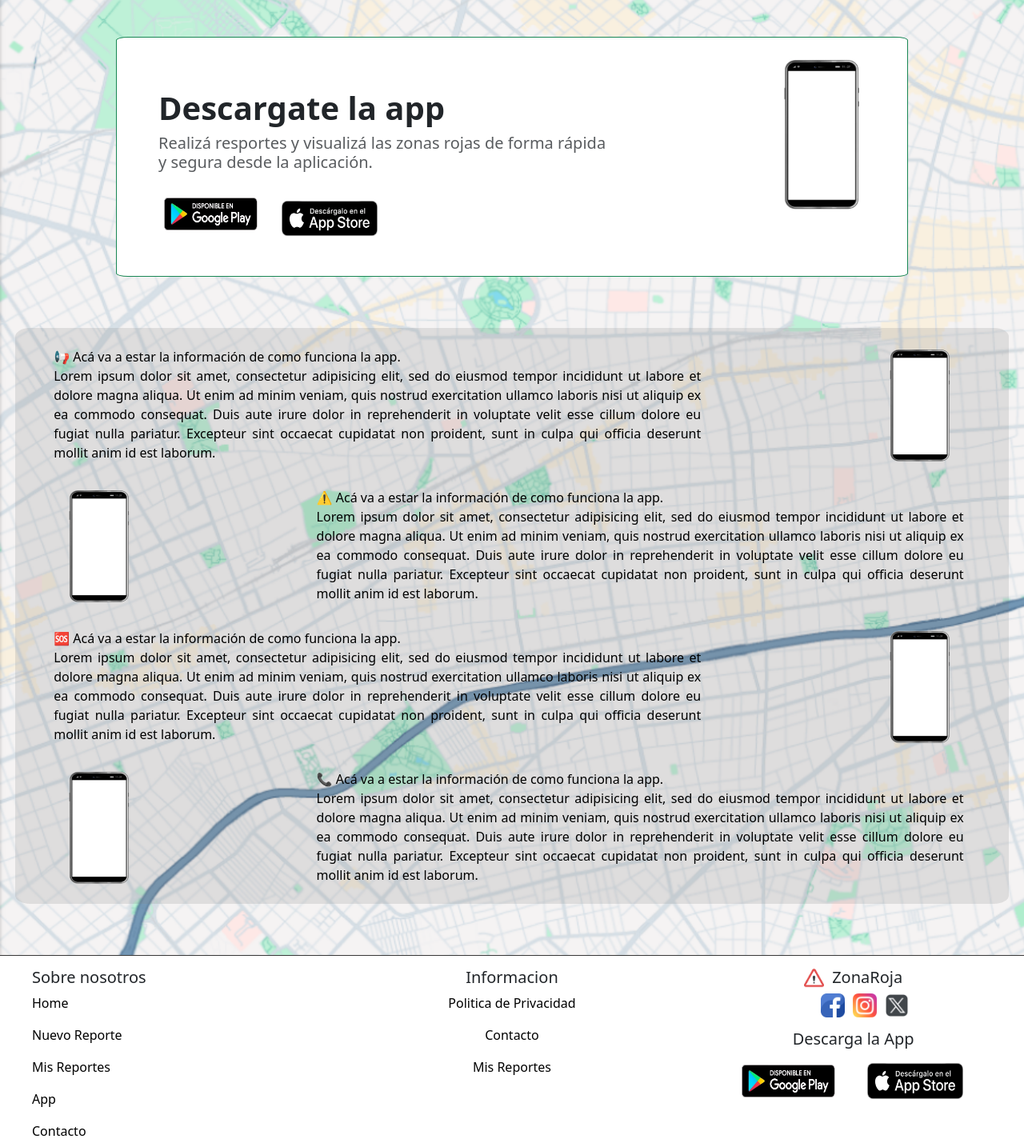
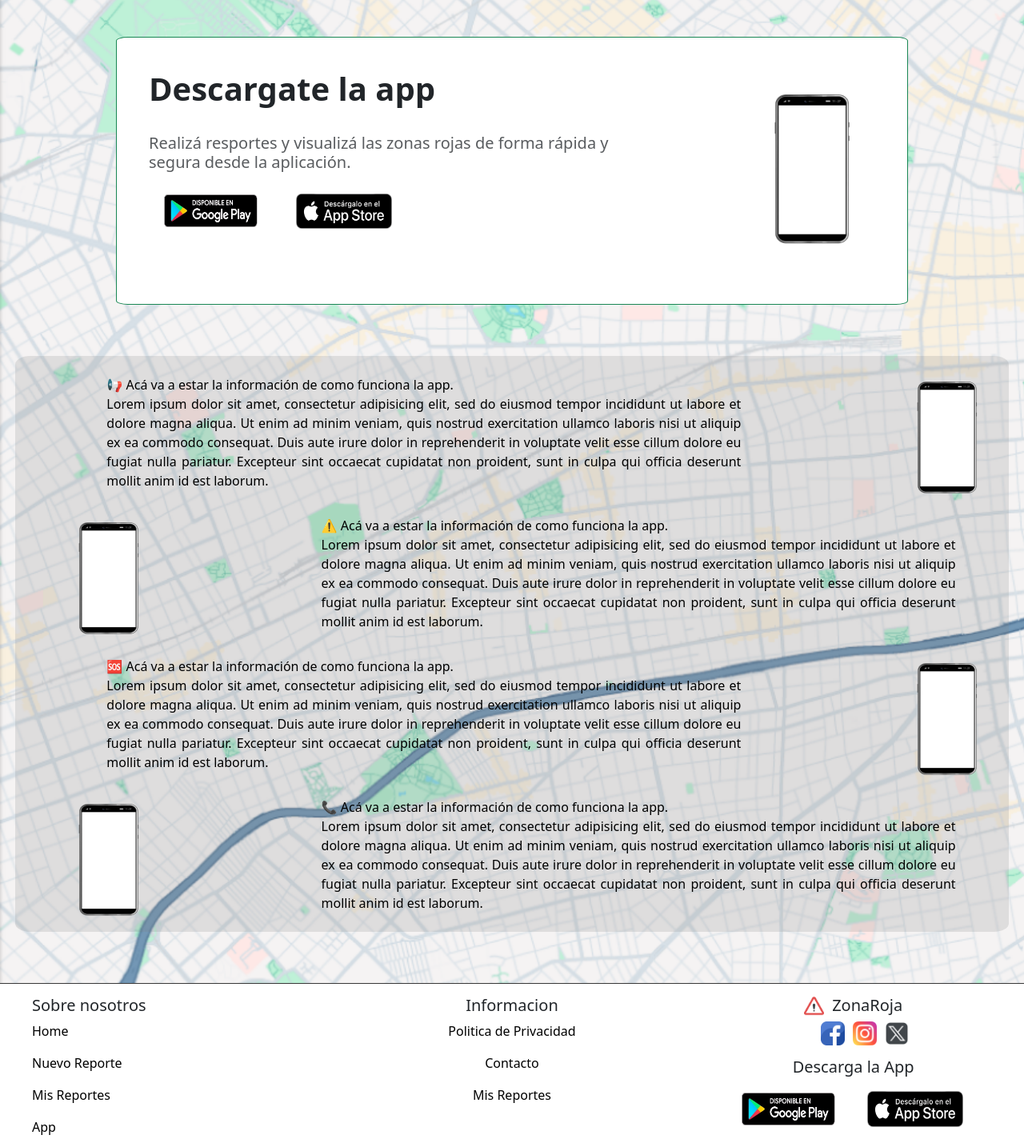
Before and after one commit to leticia-ramirez/nullptr, a Python web app: template front/templates/download.html in a window 1280 px wide. Shown: the part 58-1482 px from the top of the page at 80% size. Run offline with Jinja, Linux system fonts and the light colour scheme; the template is opened without the code that fills it, so the values that code supplies are empty.

Commit message:
KAN-8 Ajuste diseño responsive

```diff
--- a/front/static/css/style.css
+++ b/front/static/css/style.css
@@ -371,10 +371,11 @@ legend {
     margin-top: 13vh;
     margin-left: 1vw;
     margin-right: 1vw;
-    height: 300px;
+    height: 335px;
     min-width: 30%;
-    max-width: 96%;
+    max-width: 100%;
     width: 990px;
+    display: flex;
     align-self: center;
     background-color: white;
     border: 1px solid rgb(25, 135, 84);
@@ -382,8 +383,29 @@ legend {
 }
 
 .imgicono {
-    margin-top: 2vh;
+    display: flex;
+    justify-content: center;
+    align-items: center;
 }
+
+.imgcelular {
+    display: flex;
+    justify-content: right;
+    align-items: center;
+}
+
+.imgderecha {
+    display: flex;
+    justify-content: right;
+    align-items: center;
+}
+
+.imgizq {
+    display: flex;
+    justify-content: left;
+    align-items: center;
+}
+
 
 .instrucciones {
     background-color: rgba(130, 130, 130, 0.2);
--- a/front/templates/download.html
+++ b/front/templates/download.html
@@ -56,29 +56,30 @@
         </nav>
     </header>
     <div id="content_jumbotron" >
-        <div class="row me-3">
-            <div class="col-sm-8 p-3 p-md-5 m-md-3 ">
-                 <h1 class=" fw-bold">Descargate la app</h1>
-                 <h5 class="fw-normal text-muted mb-3">Realizá resportes y visualizá las zonas rojas de forma rápida y segura desde la aplicación.</h5>
+        <div class="row container-fluid">
+            <div class="col-8 p-2 mt-4 p-md-4 m-md-3 ">
+                <h1 class=" fw-bold">Descargate la app</h1>
+                <br>
+                <h5 class="fw-normal text-muted mb-3">Realizá resportes y visualizá las zonas rojas de forma rápida y segura desde la aplicación.</h5>
 
-                 <div class="row d-flex justify-content-left">
-                       <div class="col-auto pt-1">
-                        <img src="../static/img/Banner_GooglePlay.png" alt="icono de Google Play" width="130px" height="65px">
+                <div class="row container-fluid d-flex justify-content-left">
+                    <div class="col-auto imgicono">
+                        <a href="https://play.google.com/store/apps/details?id=com.tree.idle.cat.office&pcampaignid=web_share"><img src="../static/img/Banner_GooglePlay.png" alt="icono de Google Play" width="130px" height="65px"></a>
                     </div>
-                    <div class="col-auto pt-1 imgicono">
-                        <img src="../static/img/banner-app-store.png" alt="icono de App Store" width="120px" height="44px">
+                    <div class="col-auto ms-2 imgicono">
+                        <a href="https://apps.apple.com/es/app/pac-man/id293778748"> <img src="../static/img/banner-app-store.png" alt="icono de App Store" width="120px" height="44px"></a>
                     </div>
-                 </div>
+                </div>
             </div>
-            <div class="col-sm-3 p-md-2 m-md-3">
+            <div class="col-3 container-fluid imgcelular">
                 <img src="../static/img/img_celu.png" class="float-end" width="100px" height="200px">
             </div>
         </div>
     </div>
 
-    <div class="instrucciones pt-2 pb-2">
+    <div class="instrucciones pt-2 pb-2 container-fluid">
         <div class="row imgderecha mt-3 pe-3">
-            <div class="col-sm-8 ms-5">
+            <div class="col-8 ms-5">
                 <p> 📢 Acá va a estar la información de como funciona la app. <br> Lorem ipsum dolor sit amet, consectetur adipisicing elit, sed do eiusmod
                 tempor incididunt ut labore et dolore magna aliqua. Ut enim ad minim veniam,
                 quis nostrud exercitation ullamco laboris nisi ut aliquip ex ea commodo
@@ -86,15 +87,15 @@
                 cillum dolore eu fugiat nulla pariatur. Excepteur sint occaecat cupidatat non
                 proident, sunt in culpa qui officia deserunt mollit anim id est laborum.</p>
             </div>
-            <div class="col-sm-3">
+            <div class="col-3">
                 <img src="../static/img/img_celu.png" class="float-end" alt="imagen de la app" width="80px" height="150px">
             </div>
         </div>
         <div class="row imgizq mt-3 ps-3">
-            <div class="col-sm-3 ms-5">
+            <div class="col-3 ms-5">
                 <img src="../static/img/img_celu.png" class="float-start" alt="imagen de la app" width="80px" height="150px">
             </div>
-            <div class="col-sm-8 ">
+            <div class="col-8 ">
                 <p> ⚠️ Acá va a estar la información de como funciona la app. <br> Lorem ipsum dolor sit amet, consectetur adipisicing elit, sed do eiusmod
                 tempor incididunt ut labore et dolore magna aliqua. Ut enim ad minim veniam,
                 quis nostrud exercitation ullamco laboris nisi ut aliquip ex ea commodo
@@ -104,7 +105,7 @@
             </div>
         </div>
         <div class="row imgderecha mt-3 pe-3">
-            <div class="col-sm-8 ms-5">
+            <div class="col-8 ms-5">
                 <p> 🆘 Acá va a estar la información de como funciona la app. <br> Lorem ipsum dolor sit amet, consectetur adipisicing elit, sed do eiusmod
                 tempor incididunt ut labore et dolore magna aliqua. Ut enim ad minim veniam,
                 quis nostrud exercitation ullamco laboris nisi ut aliquip ex ea commodo
@@ -112,16 +113,16 @@
                 cillum dolore eu fugiat nulla pariatur. Excepteur sint occaecat cupidatat non
                 proident, sunt in culpa qui officia deserunt mollit anim id est laborum.</p>
             </div>
-            <div class="col-sm-3">
+            <div class="col-3">
                 <img src="../static/img/img_celu.png" class="float-end" alt="imagen de la app" width="80px" height="150px">
 
             </div>
         </div>
         <div class="row imgizq mt-3 ps-3">
-            <div class="col-sm-3 ms-5">
+            <div class="col-3 ms-5">
                 <img src="../static/img/img_celu.png" class="float-start" alt="imagen de la app" width="80px" height="150px">
             </div>
-            <div class="col-sm-8 ">
+            <div class="col-8 ">
                 <p> 📞 Acá va a estar la información de como funciona la app. <br> Lorem ipsum dolor sit amet, consectetur adipisicing elit, sed do eiusmod
                 tempor incididunt ut labore et dolore magna aliqua. Ut enim ad minim veniam,
                 quis nostrud exercitation ullamco laboris nisi ut aliquip ex ea commodo
```
